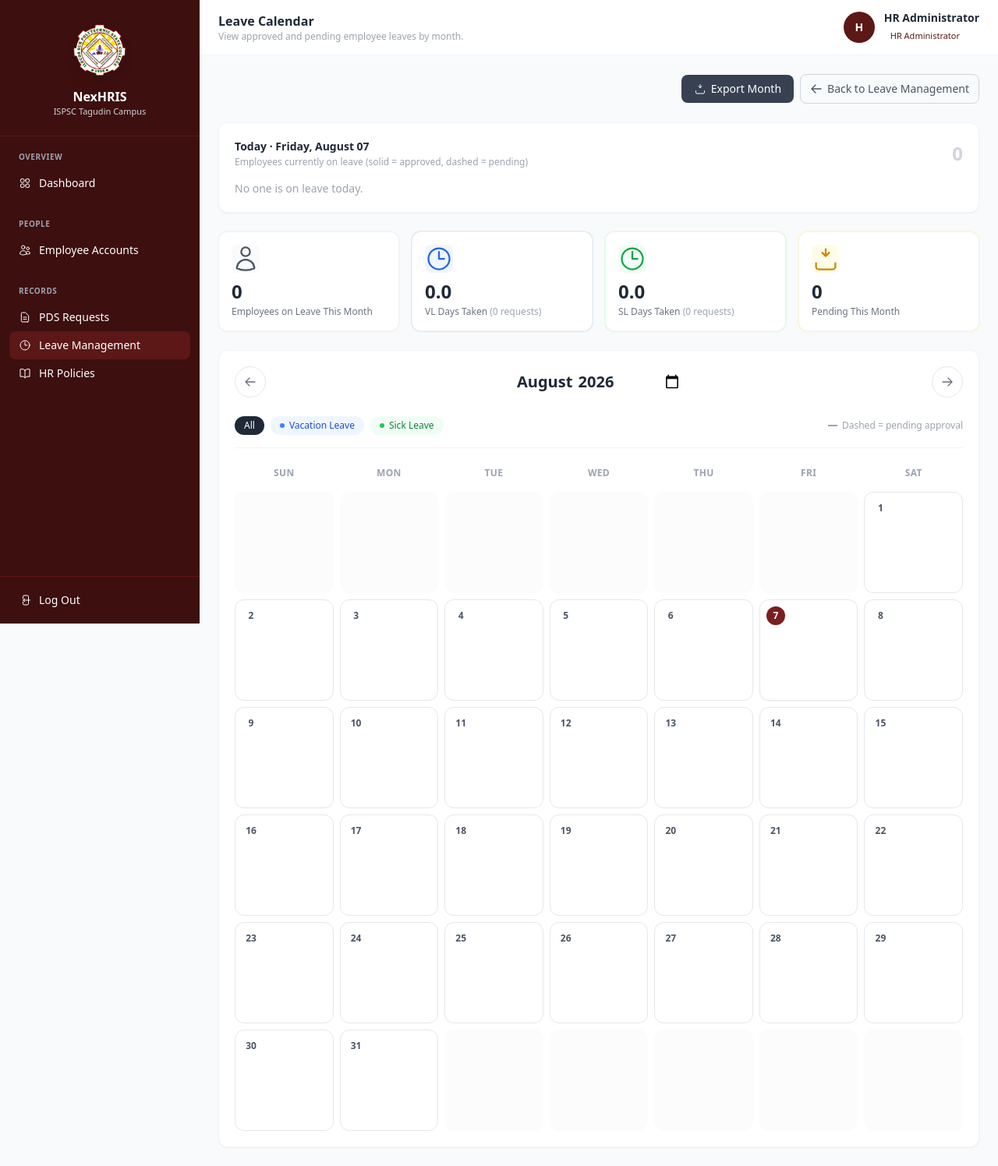
After one commit to edrfjk/nexhris, a Laravel app: page /admin/leave/calendar in a window 1280 px wide. The commit adds this page. Shown: the whole page at 78% size. Run offline with Laravel 12, Linux system fonts and the light colour scheme; a user stored in the database is signed in; data comes from the database, SQL or seed files in the repository; tables that the repository leaves empty hold one stand-in row (values such as "Sample post"); style sheets or scripts are compiled from the project's sources; some libraries are stand-ins or nearby versions.

Commit message:
Final Touch in Admin Leave Mngmnt

```diff
--- a/app/Http/Controllers/Admin/LeaveLedgerController.php
+++ b/app/Http/Controllers/Admin/LeaveLedgerController.php
@@ -7,6 +7,8 @@ use App\Models\User;
 use App\Models\LeaveApplication;
 use App\Services\LeaveLedgerService;
 use Barryvdh\DomPDF\Facade\Pdf;
+use PhpOffice\PhpSpreadsheet\Spreadsheet;
+use PhpOffice\PhpSpreadsheet\Writer\Xlsx;
 use Illuminate\Http\Request;
 
 class LeaveLedgerController extends Controller
@@ -206,4 +208,124 @@ public function exportLedgerPdf(User $employee)
     return $pdf->stream($filename);
 }
 
+
+// ── Replace the existing calendar() method in LeaveLedgerController with this ──
+
+public function calendar(Request $request)
+{
+    $month = $request->input('month', now()->format('Y-m'));
+    $start = \Carbon\Carbon::parse($month . '-01')->startOfMonth();
+    $end = $start->copy()->endOfMonth();
+
+    // Widened from ->where('status', 'approved') to include pending too, so HR can
+    // spot potential scheduling conflicts before approving. Declined applications
+    // are still excluded since they never actually happened.
+    $applications = LeaveApplication::with('user')
+        ->whereIn('status', ['approved', 'pending'])
+        ->where('date_from', '<=', $end)
+        ->where('date_to', '>=', $start)
+        ->get();
+
+    $days = $this->buildCalendarDays($start, $end, $applications);
+
+    return view('admin.leave.calendar', compact('days', 'start', 'end', 'month'));
 }
+
+// ── New: extracted the day-bucketing loop into its own method so both calendar()
+//    and exportMonthPdf() can share it instead of duplicating the logic ──
+
+private function buildCalendarDays($start, $end, $applications)
+{
+    $days = [];
+    $cursor = $start->copy();
+
+    while ($cursor <= $end) {
+        $days[$cursor->format('Y-m-d')] = collect();
+        $cursor->addDay();
+    }
+
+    foreach ($applications as $app) {
+        $rangeStart = $app->date_from->lt($start) ? $start->copy() : $app->date_from->copy();
+        $rangeEnd = $app->date_to->gt($end) ? $end->copy() : $app->date_to->copy();
+        $d = $rangeStart->copy();
+        while ($d <= $rangeEnd) {
+            $days[$d->format('Y-m-d')]->push($app);
+            $d->addDay();
+        }
+    }
+
+    return $days;
+}
+
+// ── New: export the visible month as a printable PDF ──
+
+public function exportMonthPdf(Request $request)
+{
+    $month = $request->input('month', now()->format('Y-m'));
+    $start = \Carbon\Carbon::parse($month . '-01')->startOfMonth();
+    $end = $start->copy()->endOfMonth();
+
+    // PDF only shows approved leaves — a printed board/payroll document showing
+    // still-pending requests as if they were confirmed would be misleading.
+    $applications = LeaveApplication::with('user')
+        ->where('status', 'approved')
+        ->where('date_from', '<=', $end)
+        ->where('date_to', '>=', $start)
+        ->get();
+
+    $days = $this->buildCalendarDays($start, $end, $applications);
+
+    $pdf = Pdf::loadView('admin.leave.calendar-pdf', [
+        'days' => $days,
+        'start' => $start,
+        'end' => $end,
+        'month' => $month,
+        'generatedAt' => now(),
+    ])->setPaper('legal', 'landscape');
+
+    $filename = 'Leave_Calendar_' . $start->format('F_Y') . '.pdf';
+
+    return $pdf->stream($filename);
+}
+
+public function exportAllPdf()
+{
+    $employees = User::where('role', 'employee')->with('leaveBalance')->orderBy('name')->get();
+
+    $pdf = Pdf::loadView('admin.leave.all-balances-pdf', compact('employees'))->setPaper('legal', 'portrait');
+
+    return $pdf->stream('Leave_Balances_' . now()->format('Ymd') . '.pdf');
+}
+
+public function exportAllExcel()
+{
+    $employees = User::where('role', 'employee')->with('leaveBalance')->orderBy('name')->get();
+
+    $spreadsheet = new Spreadsheet();
+    $sheet = $spreadsheet->getActiveSheet();
+    $sheet->fromArray(['Employee No.', 'Name', 'College/Office', 'VL Balance', 'SL Balance'], null, 'A1');
+
+    $row = 2;
+    foreach ($employees as $employee) {
+        $sheet->fromArray([
+            $employee->employee_number,
+            $employee->name,
+            $employee->department,
+            number_format($employee->leaveBalance->vl_balance ?? 0, 3),
+            number_format($employee->leaveBalance->sl_balance ?? 0, 3),
+        ], null, "A{$row}");
+        $row++;
+    }
+
+    $filename = 'Leave_Balances_' . now()->format('Ymd') . '.xlsx';
+    $tempPath = storage_path('app/temp/' . $filename);
+    if (!is_dir(dirname($tempPath))) {
+        mkdir(dirname($tempPath), 0755, true);
+    }
+
+    (new Xlsx($spreadsheet))->save($tempPath);
+
+    return response()->download($tempPath, $filename)->deleteFileAfterSend(true);
+}
+
+}
--- /dev/null
+++ b/resources/views/admin/leave/calendar.blade.php
@@ -0,0 +1,314 @@
+@extends('layouts.app')
+
+@section('title', 'Leave Calendar')
+
+@section('content')
+
+<x-page-header
+    title="Leave Calendar"
+    subtitle="View approved and pending employee leaves by month.">
+
+    <x-slot:actions>
+        <a href="{{ route('admin.leave.calendar.export', ['month' => $month]) }}" target="_blank"
+           class="inline-flex items-center gap-1.5 bg-gray-700 text-white px-4 py-2 rounded-lg text-sm font-medium hover:bg-gray-800 transition">
+            <svg class="w-4 h-4" fill="none" viewBox="0 0 24 24" stroke="currentColor"><path stroke-linecap="round" stroke-linejoin="round" stroke-width="1.5" d="M12 9.75L12 3.75m0 6l3-3m-3 3l-3-3M3.75 15.75v3a2.25 2.25 0 002.25 2.25h12a2.25 2.25 0 002.25-2.25v-3"/></svg>
+            Export Month
+        </a>
+        <a href="{{ route('admin.leave.index') }}"
+           class="inline-flex items-center gap-1.5 text-sm text-gray-600 border border-gray-300 rounded-lg px-3 py-2 hover:bg-gray-50 transition">
+            <svg class="w-4 h-4" fill="none" viewBox="0 0 24 24" stroke="currentColor">
+                <path stroke-linecap="round" stroke-linejoin="round" stroke-width="2" d="M10.5 19.5L3 12m0 0l7.5-7.5M3 12h18"/>
+            </svg>
+            Back to Leave Management
+        </a>
+    </x-slot:actions>
+
+</x-page-header>
+
+@php
+    $current = \Carbon\Carbon::parse($month);
+    $isCurrentMonth = $current->isSameMonth(now());
+
+    // NOTE: don't use ->flatten() here — LeaveApplication models implement Arrayable,
+    // so flatten() recurses into each model's attributes instead of keeping it as an
+    // object, which silently corrupts the collection. merge() keeps models intact.
+    $allAppsThisMonth = collect($days)->reduce(fn ($carry, $dayApps) => $carry->merge($dayApps), collect())->unique('id');
+
+    // Stats are computed from approved leaves only — a pending request hasn't
+    // actually consumed leave-days yet, so counting it would overstate usage.
+    $approvedAppsThisMonth = $allAppsThisMonth->where('status', 'approved');
+    $vlRequestCount = $approvedAppsThisMonth->where('leave_type', 'VL')->count();
+    $slRequestCount = $approvedAppsThisMonth->where('leave_type', 'SL')->count();
+    $vlDaysCount = $approvedAppsThisMonth->where('leave_type', 'VL')->sum('days');
+    $slDaysCount = $approvedAppsThisMonth->where('leave_type', 'SL')->sum('days');
+    $uniqueEmployees = $approvedAppsThisMonth->pluck('user_id')->unique()->count();
+    $pendingThisMonth = $allAppsThisMonth->where('status', 'pending')->count();
+
+    // $days is only populated for the month currently being viewed, so "today" is
+    // only meaningful when that happens to be the month on screen.
+    $todayApps = $isCurrentMonth ? ($days[now()->format('Y-m-d')] ?? collect()) : collect();
+@endphp
+
+@if ($isCurrentMonth)
+    <!-- Today at a glance -->
+    <div class="bg-white rounded-xl shadow-sm border border-gray-100 p-5 mb-6">
+        <div class="flex items-center justify-between mb-4">
+            <div>
+                <h3 class="text-sm font-semibold text-gray-800">Today · {{ now()->format('l, F d') }}</h3>
+                <p class="text-xs text-gray-400 mt-0.5">Employees currently on leave (solid = approved, dashed = pending)</p>
+            </div>
+            <span class="text-2xl font-bold {{ $todayApps->count() > 0 ? 'text-maroon-800' : 'text-gray-300' }}">
+                {{ $todayApps->count() }}
+            </span>
+        </div>
+
+        @if ($todayApps->isEmpty())
+            <p class="text-sm text-gray-400">No one is on leave today.</p>
+        @else
+            <div class="flex flex-wrap gap-2">
+                @foreach ($todayApps as $app)
+                    @php $isPending = $app->status === 'pending'; @endphp
+                    <a href="{{ route('admin.leave.ledger', $app->user) }}"
+                       class="flex items-center gap-2 rounded-full pl-1.5 pr-3 py-1.5 text-sm font-medium border transition hover:shadow-sm
+                       {{ $isPending ? 'border-dashed' : '' }}
+                       {{ $app->leave_type === 'VL' ? 'bg-blue-50 border-blue-100 text-blue-700' : 'bg-green-50 border-green-100 text-green-700' }}">
+                        <span class="w-6 h-6 rounded-full flex items-center justify-center text-xs font-bold text-white
+                            {{ $app->leave_type === 'VL' ? 'bg-blue-500' : 'bg-green-500' }}">
+                            {{ strtoupper(substr($app->user->name, 0, 1)) }}
+                        </span>
+                        {{ $app->user->name }}
+                        <span class="text-xs opacity-70">{{ $app->leave_type }}{{ $isPending ? ' · Pending' : '' }}</span>
+                    </a>
+                @endforeach
+            </div>
+        @endif
+    </div>
+@endif
+
+<!-- Monthly summary stat cards (approved leaves only) -->
+<div class="grid grid-cols-2 sm:grid-cols-4 gap-4 mb-6">
+    <div class="bg-white rounded-xl shadow-sm border border-gray-100 ring-1 ring-gray-100 p-4">
+        <div class="flex items-start justify-between mb-3">
+            <div class="w-9 h-9 rounded-lg bg-gray-50 text-gray-600 flex items-center justify-center">
+                <svg class="w-4.5 h-4.5" fill="none" viewBox="0 0 24 24" stroke="currentColor" stroke-width="1.5">
+                    <path stroke-linecap="round" stroke-linejoin="round" d="M15.75 6a3.75 3.75 0 11-7.5 0 3.75 3.75 0 017.5 0zM4.501 20.118a7.5 7.5 0 0114.998 0A17.933 17.933 0 0112 21.75c-2.676 0-5.216-.584-7.499-1.632z"/>
+                </svg>
+            </div>
+        </div>
+        <p class="text-2xl font-bold text-gray-800 leading-none">{{ $uniqueEmployees }}</p>
+        <p class="text-xs text-gray-500 mt-1.5">Employees on Leave This Month</p>
+    </div>
+
+    <div class="bg-white rounded-xl shadow-sm border border-gray-100 ring-1 ring-blue-100 p-4">
+        <div class="flex items-start justify-between mb-3">
+            <div class="w-9 h-9 rounded-lg bg-blue-50 text-blue-600 flex items-center justify-center">
+                <svg class="w-4.5 h-4.5" fill="none" viewBox="0 0 24 24" stroke="currentColor" stroke-width="1.5">
+                    <path stroke-linecap="round" stroke-linejoin="round" d="M12 6v6h4.5m4.5 0a9 9 0 11-18 0 9 9 0 0118 0z"/>
+                </svg>
+            </div>
+        </div>
+        <p class="text-2xl font-bold text-gray-800 leading-none">{{ number_format($vlDaysCount, 1) }}</p>
+        <p class="text-xs text-gray-500 mt-1.5">VL Days Taken <span class="text-gray-400">({{ $vlRequestCount }} {{ Str::plural('request', $vlRequestCount) }})</span></p>
+    </div>
+
+    <div class="bg-white rounded-xl shadow-sm border border-gray-100 ring-1 ring-green-100 p-4">
+        <div class="flex items-start justify-between mb-3">
+            <div class="w-9 h-9 rounded-lg bg-green-50 text-green-600 flex items-center justify-center">
+                <svg class="w-4.5 h-4.5" fill="none" viewBox="0 0 24 24" stroke="currentColor" stroke-width="1.5">
+                    <path stroke-linecap="round" stroke-linejoin="round" d="M12 6v6h4.5m4.5 0a9 9 0 11-18 0 9 9 0 0118 0z"/>
+                </svg>
+            </div>
+        </div>
+        <p class="text-2xl font-bold text-gray-800 leading-none">{{ number_format($slDaysCount, 1) }}</p>
+        <p class="text-xs text-gray-500 mt-1.5">SL Days Taken <span class="text-gray-400">({{ $slRequestCount }} {{ Str::plural('request', $slRequestCount) }})</span></p>
+    </div>
+
+    <a href="{{ route('admin.leave.pending') }}"
+       class="bg-white rounded-xl shadow-sm border border-gray-100 ring-1 ring-yellow-100 p-4 hover:shadow-md hover:-translate-y-0.5 transition">
+        <div class="flex items-start justify-between mb-3">
+            <div class="w-9 h-9 rounded-lg bg-yellow-50 text-yellow-600 flex items-center justify-center">
+                <svg class="w-4.5 h-4.5" fill="none" viewBox="0 0 24 24" stroke="currentColor" stroke-width="1.5">
+                    <path stroke-linecap="round" stroke-linejoin="round" d="M12 9.75L12 3.75m0 6l3-3m-3 3l-3-3M3.75 15.75v3a2.25 2.25 0 002.25 2.25h12a2.25 2.25 0 002.25-2.25v-3"/>
+                </svg>
+            </div>
+        </div>
+        <p class="text-2xl font-bold text-gray-800 leading-none">{{ $pendingThisMonth }}</p>
+        <p class="text-xs text-gray-500 mt-1.5">Pending This Month</p>
+    </a>
+</div>
+
+<!-- Everything below shares one Alpine scope so the VL/SL toggle can reach every chip on the page -->
+<div x-data="{ typeFilter: 'all' }">
+    <div class="bg-white rounded-xl shadow-sm border border-gray-100 p-5">
+
+        {{-- Month navigation --}}
+        <div class="flex items-center justify-between mb-6">
+            <a href="{{ route('admin.leave.calendar', ['month' => $current->copy()->subMonth()->format('Y-m')]) }}"
+               class="inline-flex items-center justify-center w-10 h-10 rounded-full border border-gray-200 hover:bg-gray-50 hover:border-gray-300 text-gray-500 transition">
+                <svg class="w-4 h-4" fill="none" viewBox="0 0 24 24" stroke="currentColor"><path stroke-linecap="round" stroke-linejoin="round" stroke-width="2" d="M10.5 19.5L3 12m0 0l7.5-7.5M3 12h18"/></svg>
+            </a>
+
+            <div class="flex items-center gap-3">
+                <!-- Jump straight to a month/year instead of clicking prev/next repeatedly -->
+                <form method="GET" action="{{ route('admin.leave.calendar') }}">
+                    <input type="month" name="month" value="{{ $current->format('Y-m') }}" onchange="this.form.submit()"
+                           class="text-lg sm:text-xl font-semibold text-gray-800 border-0 bg-transparent focus:ring-2 focus:ring-maroon-700 rounded-lg cursor-pointer hover:bg-gray-50 px-1 -mx-1 transition">
+                </form>
+
+                @unless ($isCurrentMonth)
+                    <a href="{{ route('admin.leave.calendar', ['month' => now()->format('Y-m')]) }}"
+                       class="text-xs font-medium text-maroon-800 border border-maroon-200 bg-maroon-50 rounded-full px-2.5 py-1 hover:bg-maroon-100 transition">
+                        Today
+                    </a>
+                @endunless
+            </div>
+
+            <a href="{{ route('admin.leave.calendar', ['month' => $current->copy()->addMonth()->format('Y-m')]) }}"
+               class="inline-flex items-center justify-center w-10 h-10 rounded-full border border-gray-200 hover:bg-gray-50 hover:border-gray-300 text-gray-500 transition">
+                <svg class="w-4 h-4" fill="none" viewBox="0 0 24 24" stroke="currentColor"><path stroke-linecap="round" stroke-linejoin="round" stroke-width="2" d="M13.5 4.5L21 12m0 0l-7.5 7.5M21 12H3"/></svg>
+            </a>
+        </div>
+
+        {{-- Legend + type filter --}}
+        <div class="flex flex-wrap items-center justify-between gap-2 mb-4 pb-4 border-b border-gray-100">
+            <div class="flex items-center gap-2">
+                <button type="button" @click="typeFilter = 'all'"
+                        :class="typeFilter === 'all' ? 'bg-gray-800 text-white' : 'bg-gray-50 text-gray-500 hover:bg-gray-100'"
+                        class="text-xs font-medium rounded-full px-3 py-1 transition">
+                    All
+                </button>
+                <button type="button" @click="typeFilter = (typeFilter === 'VL' ? 'all' : 'VL')"
+                        :class="typeFilter === 'VL' ? 'bg-blue-600 text-white' : 'bg-blue-50 text-blue-700 hover:bg-blue-100'"
+                        class="inline-flex items-center gap-1.5 text-xs font-medium rounded-full px-3 py-1 transition">
+                    <span class="w-1.5 h-1.5 rounded-full" :class="typeFilter === 'VL' ? 'bg-white' : 'bg-blue-500'"></span>
+                    Vacation Leave
+                </button>
+                <button type="button" @click="typeFilter = (typeFilter === 'SL' ? 'all' : 'SL')"
+                        :class="typeFilter === 'SL' ? 'bg-green-600 text-white' : 'bg-green-50 text-green-700 hover:bg-green-100'"
+                        class="inline-flex items-center gap-1.5 text-xs font-medium rounded-full px-3 py-1 transition">
+                    <span class="w-1.5 h-1.5 rounded-full" :class="typeFilter === 'SL' ? 'bg-white' : 'bg-green-500'"></span>
+                    Sick Leave
+                </button>
+            </div>
+            <span class="inline-flex items-center gap-1.5 text-xs text-gray-400">
+                <span class="w-3 h-0 border-t-2 border-dashed border-gray-400"></span> Dashed = pending approval
+            </span>
+        </div>
+
+        {{-- Desktop / tablet grid --}}
+        <div class="hidden sm:block" x-data="{ expanded: null }" @click.outside="expanded = null">
+            <div class="grid grid-cols-7 gap-2 mb-2">
+                @foreach (['Sun','Mon','Tue','Wed','Thu','Fri','Sat'] as $day)
+                    <div class="text-center text-xs font-semibold text-gray-400 uppercase tracking-wide py-2">
+                        {{ $day }}
+                    </div>
+                @endforeach
+            </div>
+
+            <div class="grid grid-cols-7 gap-2">
+                @php $leadingBlanks = $start->dayOfWeek; @endphp
+                @for ($i = 0; $i < $leadingBlanks; $i++)
+                    <div class="min-h-[130px] rounded-xl bg-gray-50/50"></div>
+                @endfor
+
+                @foreach ($days as $date => $apps)
+                    @php $dateObj = \Carbon\Carbon::parse($date); @endphp
+                    <div class="border rounded-xl min-h-[130px] p-2 transition-all duration-150 hover:shadow-md hover:-translate-y-0.5 flex flex-col relative
+                        {{ $dateObj->isToday() ? 'bg-gradient-to-br from-maroon-50 to-white border-maroon-300 shadow-sm' : 'border-gray-200 bg-white' }}
+                        {{ $dateObj->isWeekend() && !$dateObj->isToday() ? 'bg-gray-50/60' : '' }}">
+
+                        <div class="flex justify-between items-center mb-2">
+                            <span class="flex items-center justify-center w-6 h-6 rounded-full text-xs font-semibold
+                                {{ $dateObj->isToday() ? 'bg-maroon-700 text-white shadow-sm' : 'text-gray-600' }}">
+                                {{ $dateObj->day }}
+                            </span>
+                            @if ($apps->count())
+                                <span class="text-[10px] font-medium text-gray-400 bg-gray-50 rounded-full px-1.5 py-0.5">{{ $apps->count() }}</span>
+                            @endif
+                        </div>
+
+                        <div class="space-y-1 flex-1">
+                            @foreach ($apps->take(3) as $app)
+                                @php $isPending = $app->status === 'pending'; @endphp
+                                <a href="{{ route('admin.leave.ledger', $app->user) }}"
+                                   title="{{ $app->user->name }} ({{ $app->leave_type }}{{ $isPending ? ', pending' : '' }})"
+                                   x-show="typeFilter === 'all' || typeFilter === '{{ $app->leave_type }}'"
+                                   class="flex items-center gap-1.5 rounded-md pl-1 pr-2 py-1 text-[11px] font-medium transition hover:opacity-80
+                                   {{ $isPending ? 'border border-dashed' : '' }}
+                                   {{ $app->leave_type === 'VL' ? ($isPending ? 'bg-blue-50 border-blue-300 text-blue-600' : 'bg-blue-100 text-blue-700') : ($isPending ? 'bg-green-50 border-green-300 text-green-600' : 'bg-green-100 text-green-700') }}">
+                                    <span class="flex-shrink-0 w-4 h-4 rounded-full flex items-center justify-center text-[9px] font-bold
+                                        {{ $app->leave_type === 'VL' ? 'bg-blue-500 text-white' : 'bg-green-500 text-white' }}">
+                                        {{ strtoupper(substr($app->user->name, 0, 1)) }}
+                                    </span>
+                                    <span class="truncate">{{ Str::limit($app->user->name, 10) }}</span>
+                                </a>
+                            @endforeach
+
+                            @if ($apps->count() > 3)
+                                <button type="button" @click="expanded = (expanded === '{{ $date }}' ? null : '{{ $date }}')"
+                                        class="text-[10px] font-medium text-maroon-700 hover:text-maroon-900 px-2 underline underline-offset-2">
+                                    +{{ $apps->count() - 3 }} more
+                                </button>
+                            @endif
+                        </div>
+
+                        @if ($apps->count() > 3)
+                            <div x-show="expanded === '{{ $date }}'" x-cloak @click.stop
+                                 class="absolute z-10 top-full left-0 mt-1 w-56 bg-white border border-gray-200 rounded-xl shadow-lg p-2 space-y-1">
+                                <p class="text-[10px] font-semibold text-gray-400 uppercase tracking-wide px-1.5 py-1">{{ $dateObj->format('M d') }} · {{ $apps->count() }} on leave</p>
+                                @foreach ($apps as $app)
+                                    @php $isPending = $app->status === 'pending'; @endphp
+                                    <a href="{{ route('admin.leave.ledger', $app->user) }}"
+                                       x-show="typeFilter === 'all' || typeFilter === '{{ $app->leave_type }}'"
+                                       class="flex items-center gap-1.5 rounded-md px-1.5 py-1 text-xs font-medium transition hover:bg-gray-50
+                                       {{ $app->leave_type === 'VL' ? 'text-blue-700' : 'text-green-700' }}">
+                                        <span class="flex-shrink-0 w-4 h-4 rounded-full flex items-center justify-center text-[9px] font-bold text-white
+                                            {{ $app->leave_type === 'VL' ? 'bg-blue-500' : 'bg-green-500' }}">
+                                            {{ strtoupper(substr($app->user->name, 0, 1)) }}
+                                        </span>
+                                        {{ $app->user->name }}
+                                        <span class="ml-auto text-[10px] opacity-60">{{ $app->leave_type }}{{ $isPending ? ' · Pending' : '' }}</span>
+                                    </a>
+                                @endforeach
+                            </div>
+                        @endif
+                    </div>
+                @endforeach
+
+                @php
+                    $trailingBlanks = (7 - (($leadingBlanks + count($days)) % 7)) % 7;
+                @endphp
+                @for ($i = 0; $i < $trailingBlanks; $i++)
+                    <div class="min-h-[130px] rounded-xl bg-gray-50/50"></div>
+                @endfor
+            </div>
+        </div>
+
+        {{-- Mobile agenda fallback: a 7-wide grid is unreadable on small screens, so list only days with leave --}}
+        <div class="sm:hidden space-y-2">
+            @php $daysWithLeave = collect($days)->filter(fn ($apps) => $apps->count() > 0); @endphp
+
+            @forelse ($daysWithLeave as $date => $apps)
+                @php $dateObj = \Carbon\Carbon::parse($date); @endphp
+                <div class="border border-gray-200 rounded-xl p-3 {{ $dateObj->isToday() ? 'bg-maroon-50 border-maroon-300' : '' }}">
+                    <p class="text-xs font-semibold text-gray-500 mb-2">{{ $dateObj->format('D, M d') }}</p>
+                    <div class="flex flex-wrap gap-1.5">
+                        @foreach ($apps as $app)
+                            @php $isPending = $app->status === 'pending'; @endphp
+                            <a href="{{ route('admin.leave.ledger', $app->user) }}"
+                               x-show="typeFilter === 'all' || typeFilter === '{{ $app->leave_type }}'"
+                               class="inline-flex items-center gap-1 rounded-full px-2.5 py-1 text-xs font-medium
+                               {{ $isPending ? 'border border-dashed' : '' }}
+                               {{ $app->leave_type === 'VL' ? ($isPending ? 'bg-blue-50 border-blue-300 text-blue-600' : 'bg-blue-100 text-blue-700') : ($isPending ? 'bg-green-50 border-green-300 text-green-600' : 'bg-green-100 text-green-700') }}">
+                                {{ $app->user->name }}{{ $isPending ? ' (Pending)' : '' }}
+                            </a>
+                        @endforeach
+                    </div>
+                </div>
+            @empty
+                <x-empty-state message="No leaves this month." />
+            @endforelse
+        </div>
+    </div>
+</div>
+@endsection
--- a/routes/web.php
+++ b/routes/web.php
@@ -54,6 +54,10 @@ Route::middleware('auth')->group(function () {
         Route::post('/leave/{employee}/earned', [LeaveLedgerController::class, 'storeEarned'])->name('leave.earned.store');
         Route::post('/leave/{employee}/adjust', [LeaveLedgerController::class, 'storeAdjustment'])->name('leave.adjust.store');
         Route::get('/leave/{employee}/ledger/pdf', [LeaveLedgerController::class, 'exportLedgerPdf'])->name('leave.ledger.pdf');
+        Route::get('/leave/calendar', [LeaveLedgerController::class, 'calendar'])->name('leave.calendar');
+        Route::get('/leave/export/pdf', [LeaveLedgerController::class, 'exportAllPdf'])->name('leave.export.pdf');
+        Route::get('/leave/export/excel', [LeaveLedgerController::class, 'exportAllExcel'])->name('leave.export.excel');
+       Route::get('leave/calendar/export', [LeaveLedgerController::class, 'exportMonthPdf'])->name('leave.calendar.export');
         Route::get('/pds', [PdsReviewController::class, 'index'])->name('pds.index');
         Route::get('/pds/{employee}', [PdsReviewController::class, 'show'])->name('pds.show');
         Route::post('/pds/{employee}/approve', [PdsReviewController::class, 'approve'])->name('pds.approve');
```
Also changed, not shown: resources/views/admin/leave/all-balances-pdf.blade.php (added, +34 -0 lines), resources/views/admin/leave/calendar-pdf.blade.php (added, +73 -0 lines), resources/views/admin/leave/index.blade.php (+19 -0 lines).
